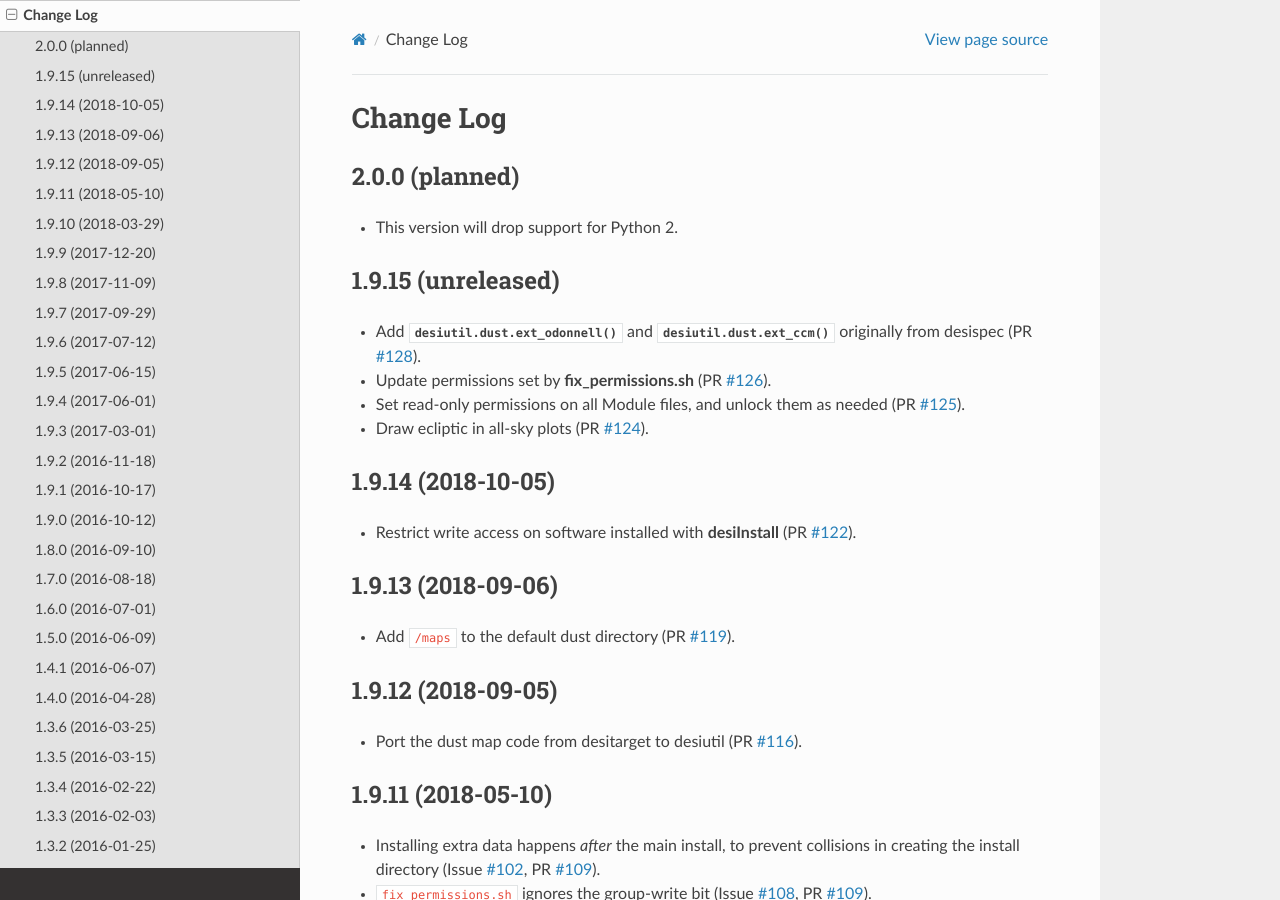
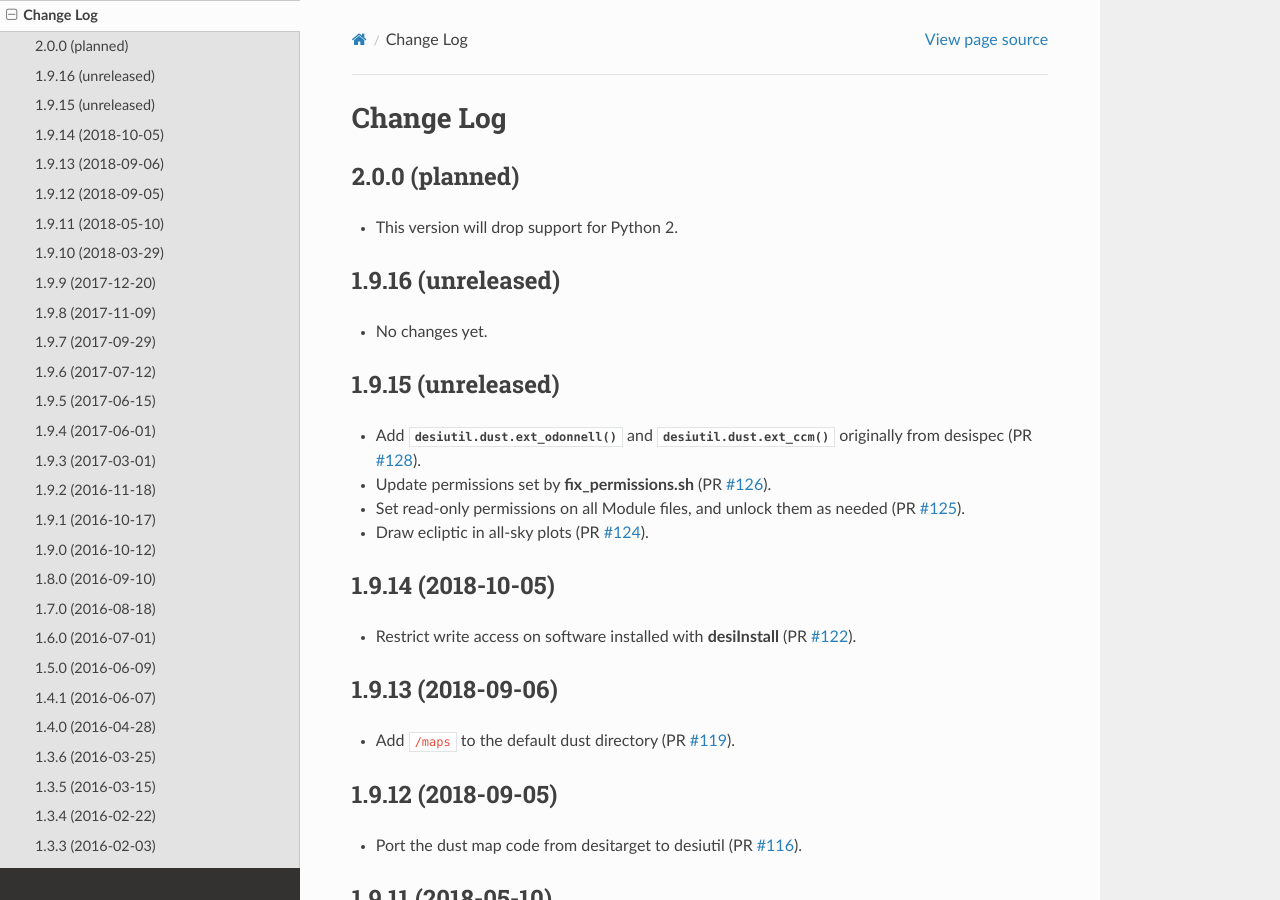
Before and after one commit to desihub/desiutil, a Sphinx documentation site: the page built from doc/changes.rst, in a window 1280 px wide and 900 px high. Built offline with Sphinx 7.4.7 and the Read the Docs theme 2.0.0, drawn with Linux system fonts in a browser that asks for light colours.

Commit message:
update release notes and version for desiutil/1.9.15

```diff
--- a/doc/changes.rst
+++ b/doc/changes.rst
@@ -6,6 +6,11 @@ Change Log
 ---------------
 
 * This version will drop support for Python 2.
+
+1.9.16 (unreleased)
+-------------------
+
+* No changes yet.
 
 1.9.15 (unreleased)
 -------------------
--- a/py/desiutil/_version.py
+++ b/py/desiutil/_version.py
@@ -1 +1 @@
-__version__ = '1.9.14.dev699'
+__version__ = '1.9.15'
```
